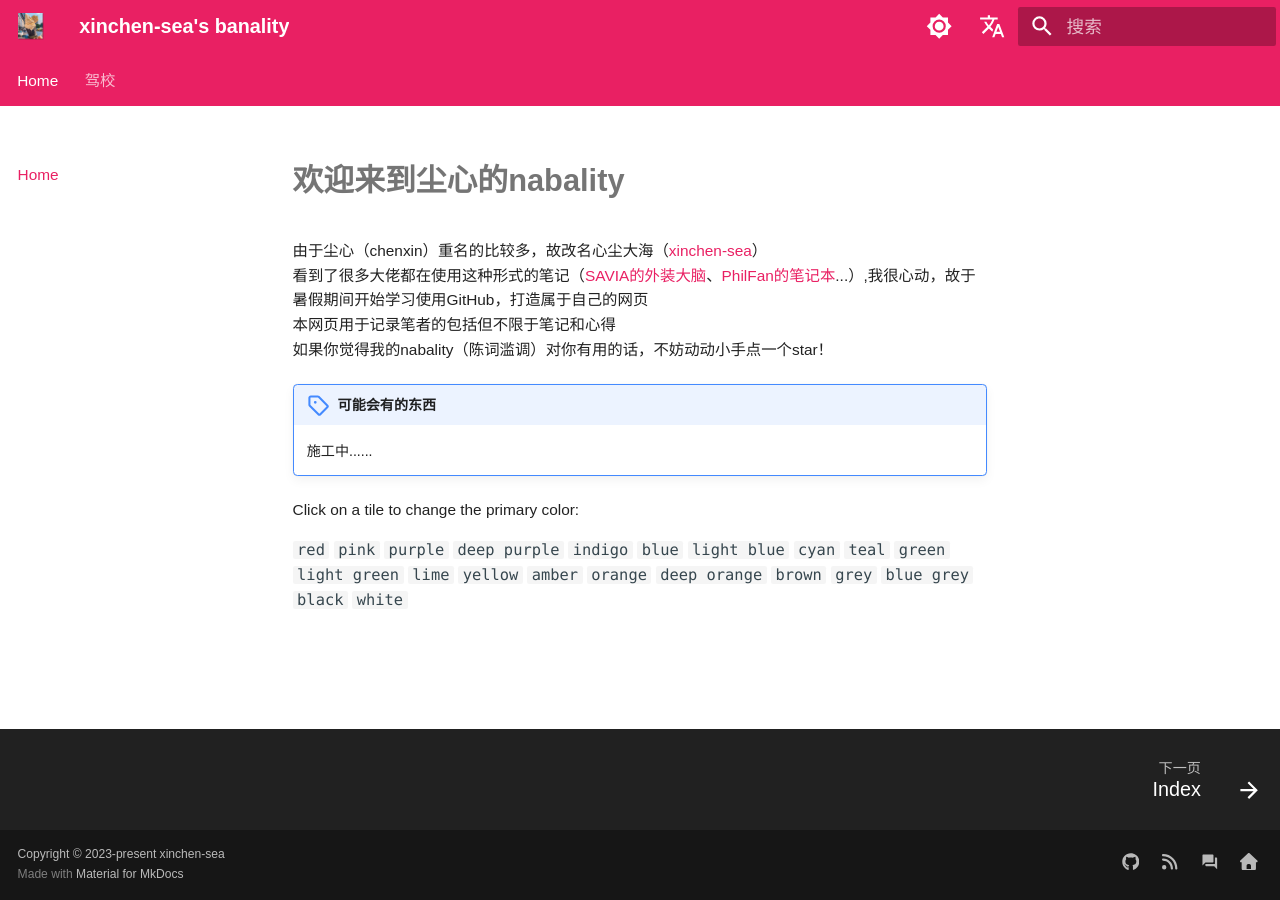
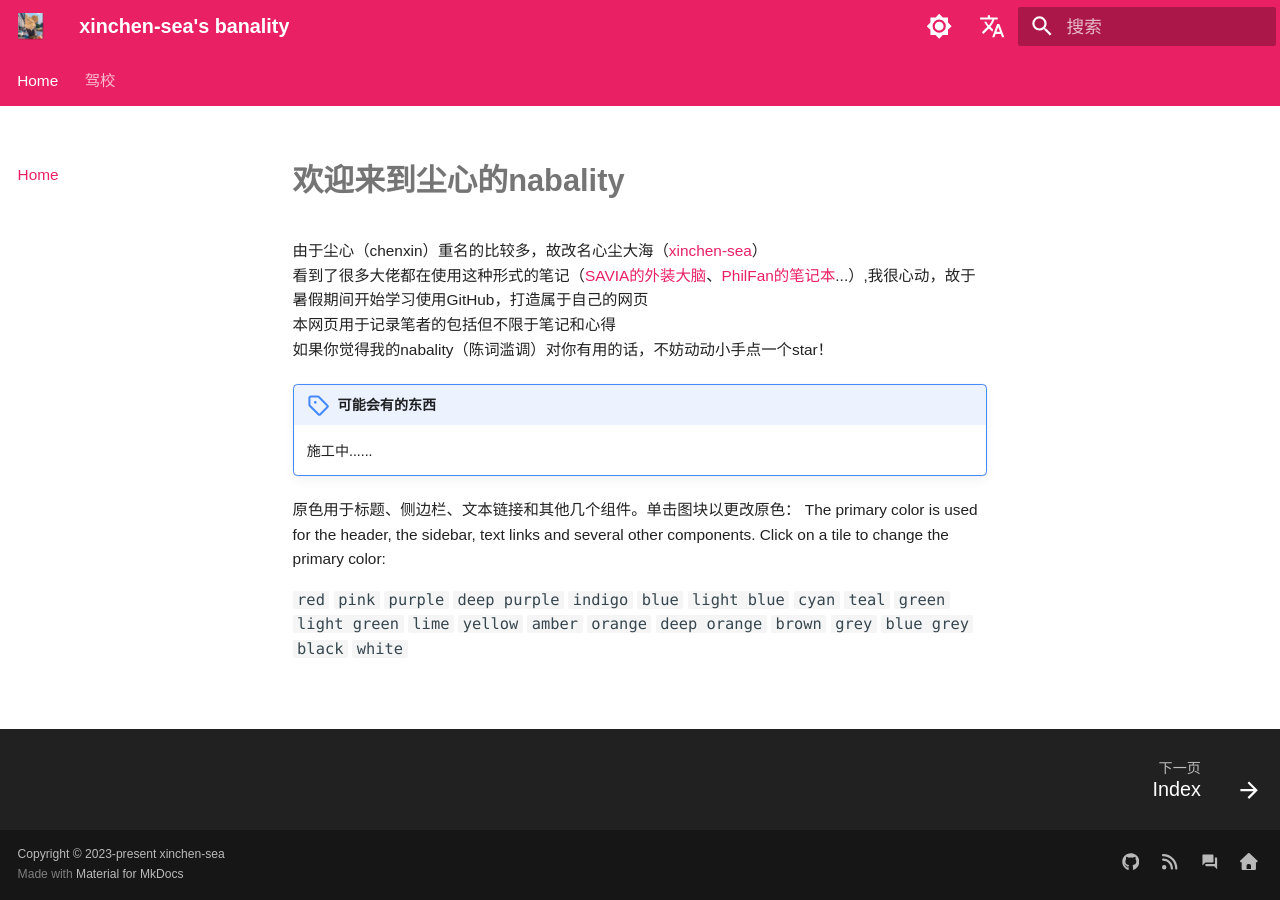
Before and after one commit to xinchen-sea/xinchen-sea.github.io, an MkDocs documentation site: the page built from docs/index.md, in a window 1280 px wide. Built offline with MkDocs 1.6.1 and Material for MkDocs 9.7.7, drawn with Linux system fonts in a browser that asks for light colours; some web fonts are replaced; plug-ins that fetch from the network failed and are left out; comment, search, counter and statistics services are not loaded.

Commit message:
Update index.md

```diff
--- a/docs/index.md
+++ b/docs/index.md
@@ -9,7 +9,9 @@
 !!! note "可能会有的东西"
     施工中......<br>
 
-
+<!-- md:default `indigo` -->
+原色用于标题、侧边栏、文本链接和其他几个组件。单击图块以更改原色：
+The primary color is used for the header, the sidebar, text links and several other components.
 Click on a tile to change the primary color:
 
 <div class="mdx-switch">
```
